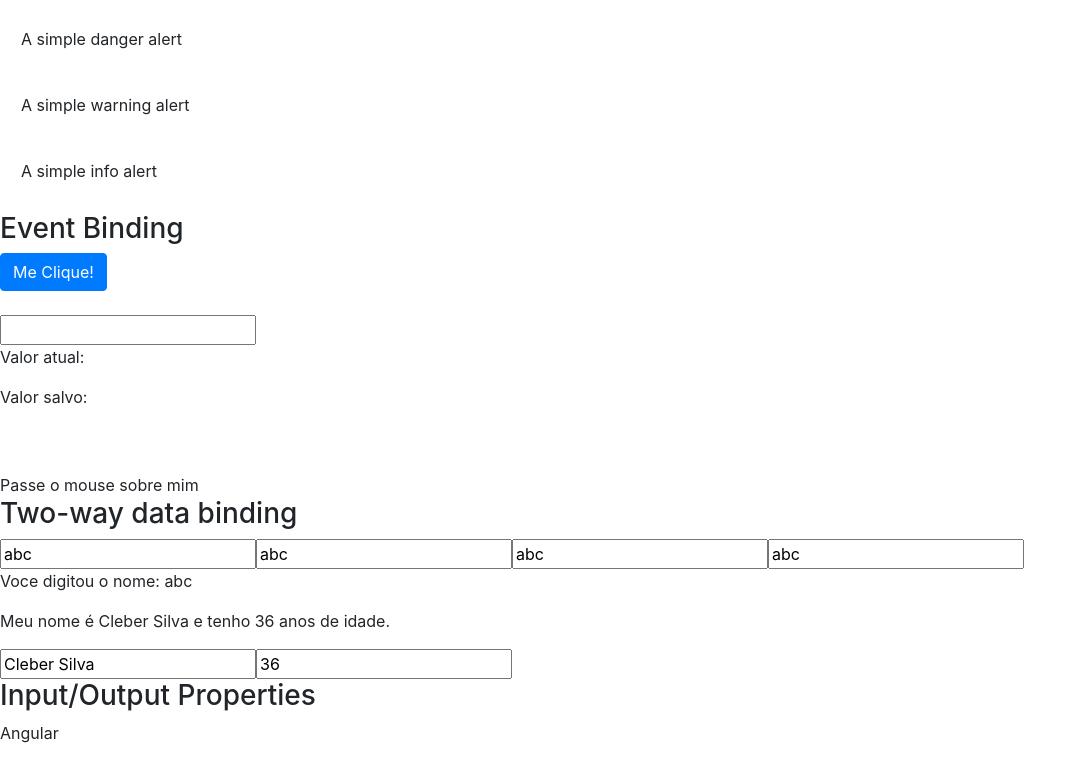
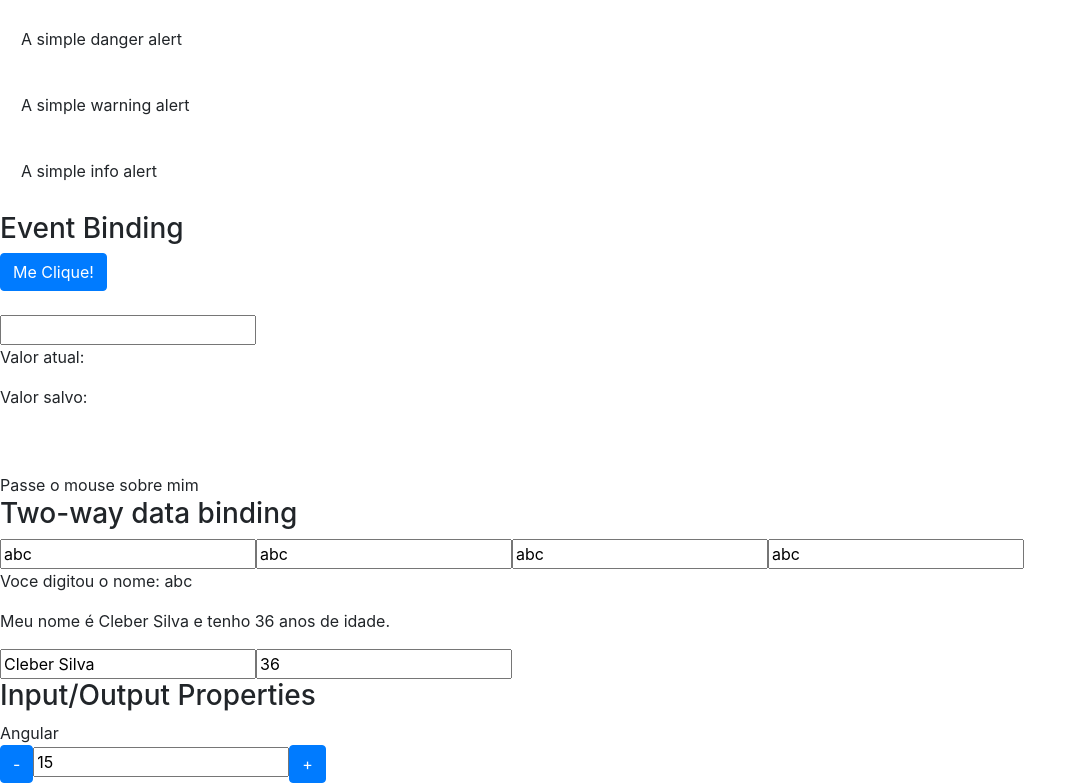
Before and after one commit to cfasilva/curso-angular, an Angular app in the folder data-binding/: page / in a window 1280 px wide. Shown: the part 651-1434 px from the top of the page, without its empty margins (0-1087 px from the left). Before the commit the page ends 1396 px from the top, so only its background shows below. Built offline with nearby package versions, Linux system fonts and the light colour scheme.

Commit message:
#014 Output properties

```diff
--- a/data-binding/src/app/app.module.ts
+++ b/data-binding/src/app/app.module.ts
@@ -10,12 +10,14 @@ import { MeuFormModule } from './meu-form/meu-form.module';
 import { AppComponent } from './app.component';
 import { DatadBindingComponent } from './datad-binding/datad-binding.component';
 import { InputPropertyComponent } from './input-property/input-property.component';
+import { OutputPropertyComponent } from './output-property/output-property.component';
 
 @NgModule({
   declarations: [
     AppComponent,
     DatadBindingComponent,
-    InputPropertyComponent
+    InputPropertyComponent,
+    OutputPropertyComponent
   ],
   imports: [
     BrowserModule,
--- a/data-binding/src/app/datad-binding/datad-binding.component.html
+++ b/data-binding/src/app/datad-binding/datad-binding.component.html
@@ -86,6 +86,8 @@
         <h3>Input/Output Properties</h3>
 
         <app-curso [nome]="nomeCurso"></app-curso>
+
+        <contador [valor]="valorInicial" (mudouValor)="onMudouValor($event)"></contador>
     </article>
 
 </section>
--- a/data-binding/src/app/datad-binding/datad-binding.component.ts
+++ b/data-binding/src/app/datad-binding/datad-binding.component.ts
@@ -14,6 +14,7 @@ export class DatadBindingComponent implements OnInit {
   valorSalvo = '';
   isMouseOver = false;
   nomeCurso = 'Angular';
+  valorInicial = 15;
 
   getValor() {
     return 1;
@@ -39,6 +40,10 @@ export class DatadBindingComponent implements OnInit {
     this.isMouseOver = !this.isMouseOver;
   }
 
+  onMudouValor(event) {
+    console.log(event.novoValor);
+  }
+
   constructor() { }
 
   ngOnInit(): void {
--- /dev/null
+++ b/data-binding/src/app/output-property/output-property.component.html
@@ -0,0 +1,5 @@
+<div>
+    <button class="btn btn-primary" (click)="decrementa()">-</button>
+    <input type="text" [value]="valor" readonly>
+    <button class="btn btn-primary" (click)="incrementa()">+</button>
+</div>
--- /dev/null
+++ b/data-binding/src/app/output-property/output-property.component.ts
@@ -0,0 +1,29 @@
+import { Component, OnInit, Input, Output, EventEmitter } from '@angular/core';
+
+@Component({
+  selector: 'contador',
+  templateUrl: './output-property.component.html',
+  styleUrls: ['./output-property.component.css']
+})
+export class OutputPropertyComponent implements OnInit {
+
+  @Input() valor = 0;
+
+  @Output() mudouValor = new EventEmitter();
+
+  incrementa() {
+    this.valor++;
+    this.mudouValor.emit({novoValor: this.valor});
+  }
+
+  decrementa() {
+    this.valor--;
+    this.mudouValor.emit({novoValor: this.valor});
+  }
+
+  constructor() { }
+
+  ngOnInit(): void {
+  }
+
+}
```
Also changed, not shown: data-binding/src/app/output-property/output-property.component.css (added), 2 other files (tests, documents, lock files or other folders).
